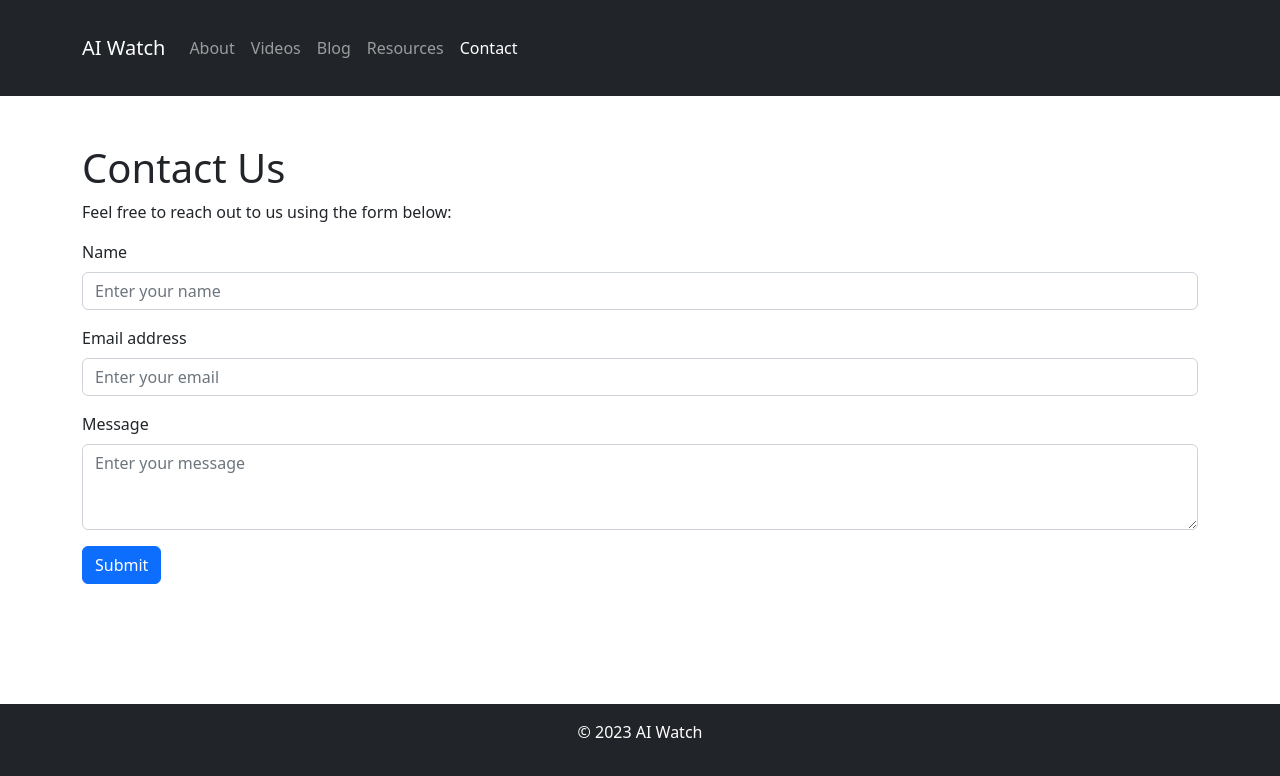
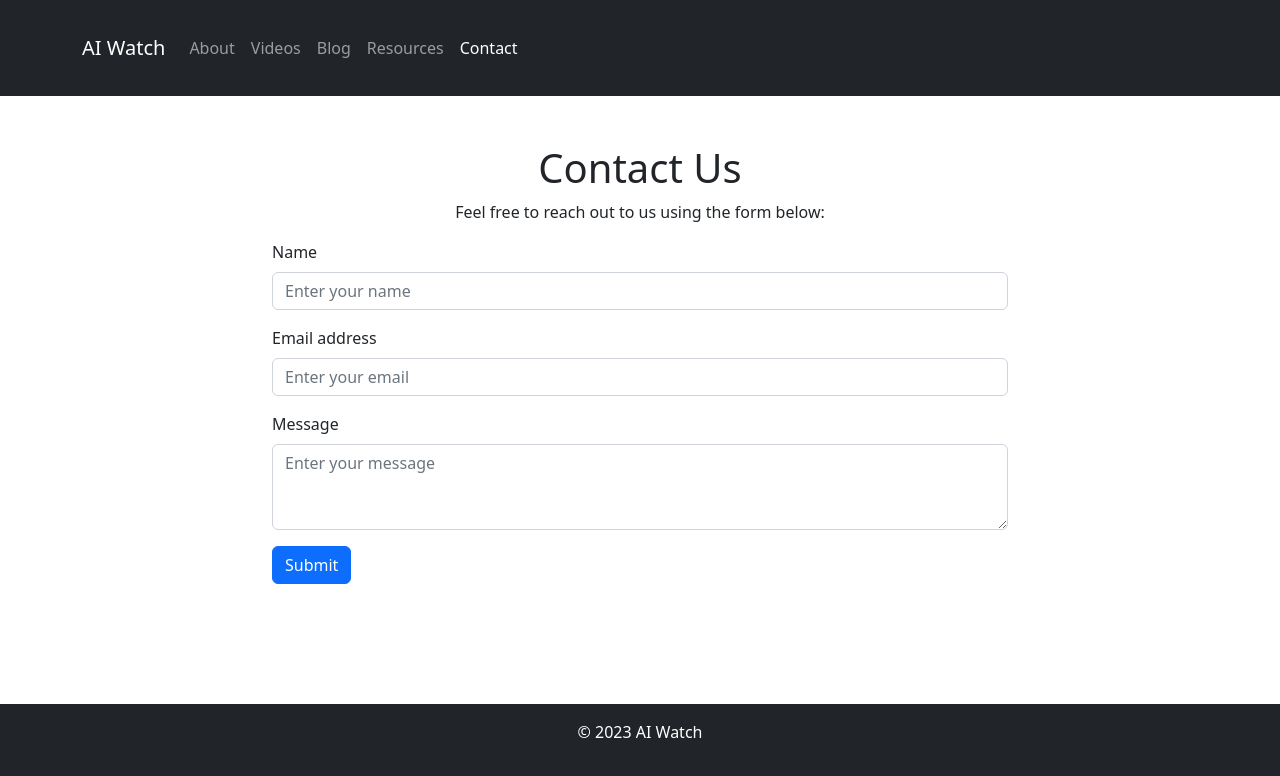
Before and after one commit to dstock3/aiwatch, a React (Create React App) app: page /contact in a window 1280 px wide. Shown: the top 776 px of the page. Built offline with nearby package versions, Linux system fonts and the light colour scheme.

Commit message:
centered h1 a p elements within contact page

```diff
--- a/src/components/pages/Contact.js
+++ b/src/components/pages/Contact.js
@@ -4,15 +4,19 @@ import { Container, Row, Col, Form, Button } from 'react-bootstrap';
 const Contact = () => {
   const handleSubmit = (event) => {
     event.preventDefault();
-    // submission logic goes here
+    // Handle form submission logic here
   };
 
   return (
     <Container className="my-5">
       <Row>
         <Col>
-          <h1>Contact Us</h1>
-          <p>Feel free to reach out to us using the form below:</p>
+          <h1 className="text-center">Contact Us</h1>
+          <p className="text-center">Feel free to reach out to us using the form below:</p>
+        </Col>
+      </Row>
+      <Row>
+        <Col md={{ span: 8, offset: 2 }}>
           <Form onSubmit={handleSubmit}>
             <Form.Group className="mb-3" controlId="contactForm.Name">
               <Form.Label>Name</Form.Label>
```
